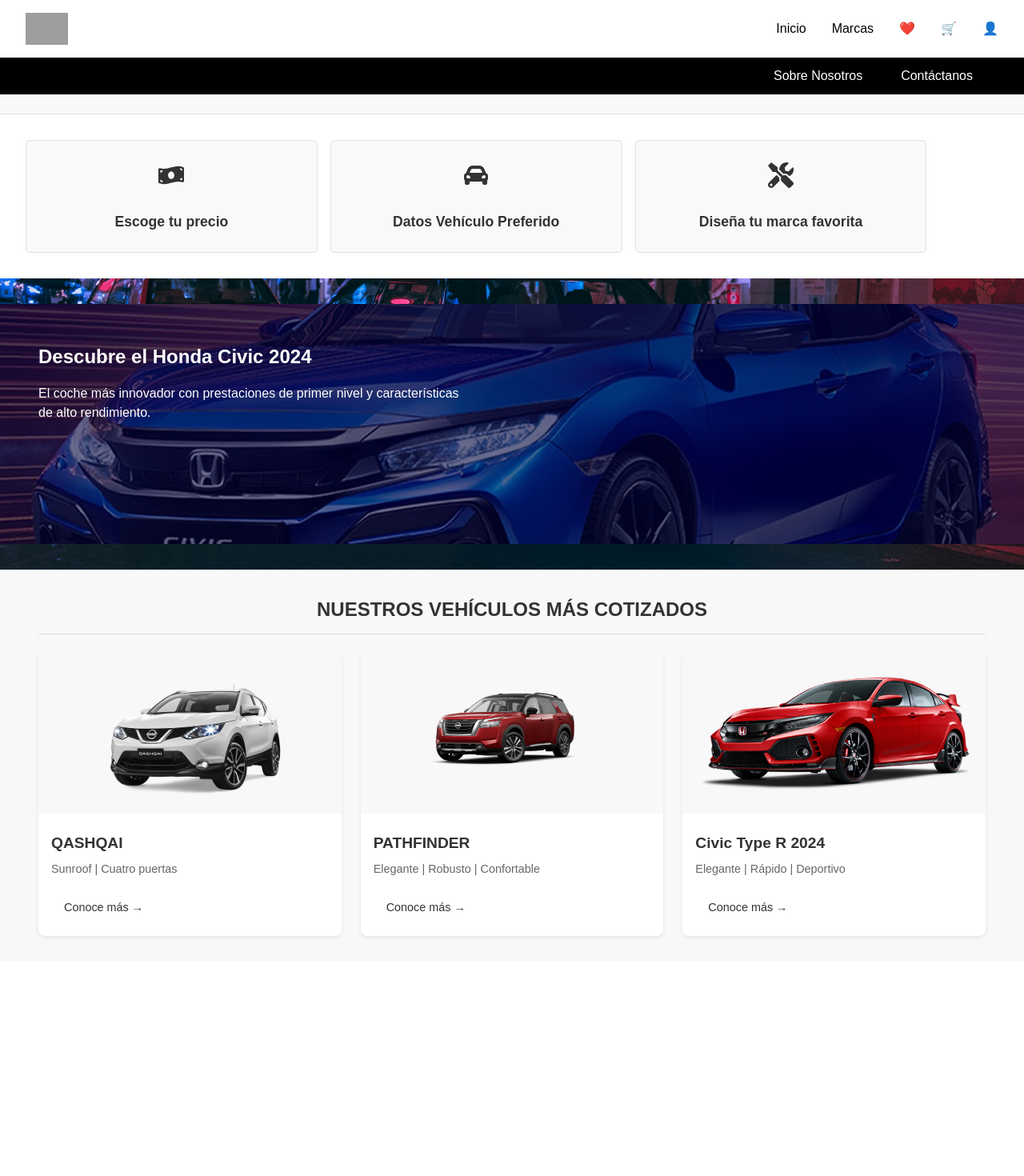
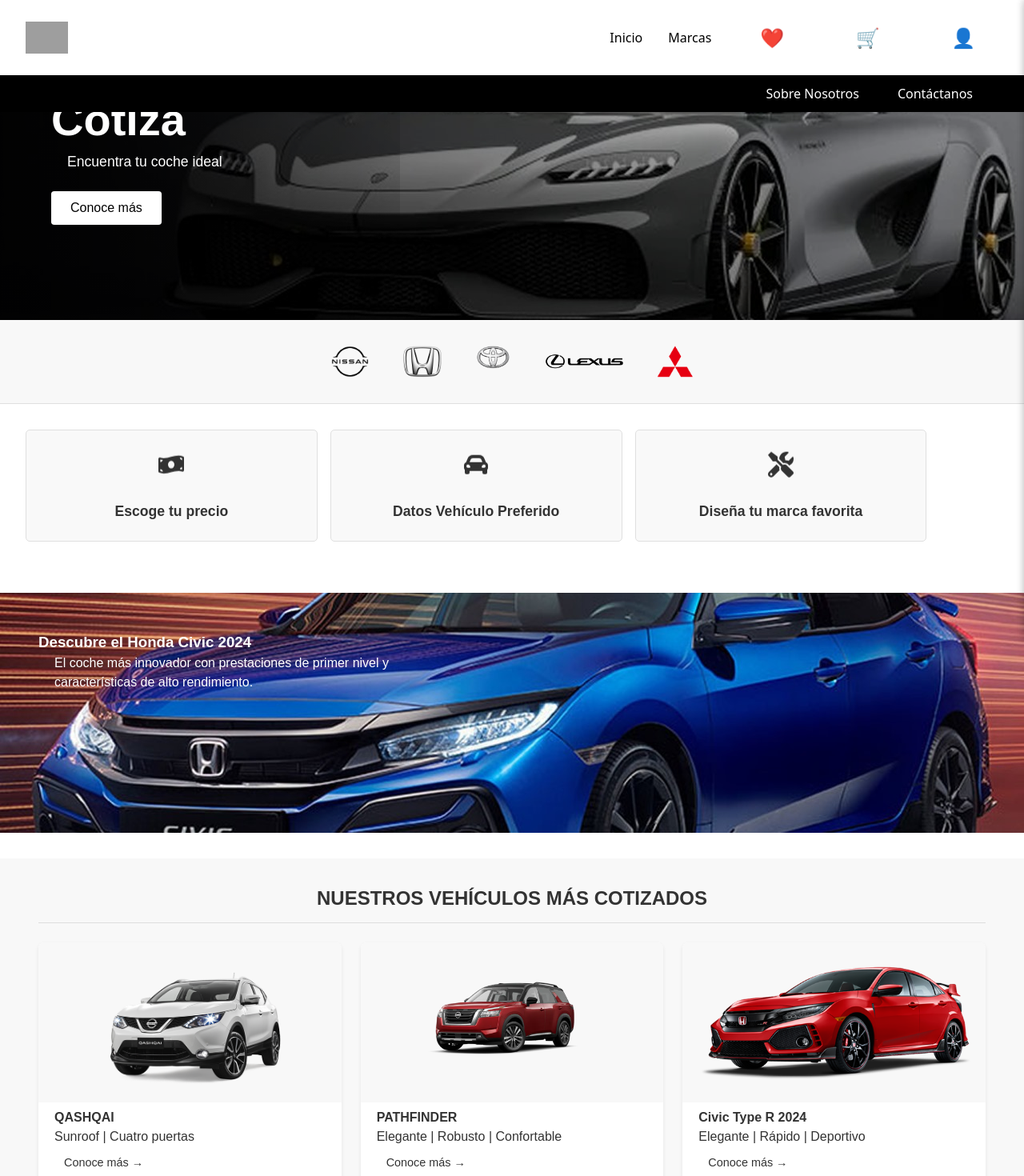
Before and after one commit to FernaandoAriel/TaiexImport, a React (Vite) app in the folder frontend/: page / in a window 1280 px wide. Shown: the top 1470 px of the page at 80% size. Before the commit the page ends 1202 px from the top, so only its background shows below. Built offline with nearby package versions, Linux system fonts and the light colour scheme; grey boxes are pictures that could not be loaded.

Commit message:
Agregar cambios en el home

```diff
--- a/frontend/src/components/navbar/navbarCliente.jsx
+++ b/frontend/src/components/navbar/navbarCliente.jsx
@@ -4,6 +4,9 @@ import { useState, useEffect } from "react";
 export default function Navbar() {
   const [scrolled, setScrolled] = useState(false);
   const [mobileMenuOpen, setMobileMenuOpen] = useState(false);
+  const [profileMenuOpen, setProfileMenuOpen] = useState(false);
+  const [favoritesMenuOpen, setFavoritesMenuOpen] = useState(false);
+  const [cartMenuOpen, setCartMenuOpen] = useState(false);
 
   useEffect(() => {
     const handleScroll = () => {
@@ -52,9 +55,39 @@ export default function Navbar() {
         >
           <NavLink to="/" text="Inicio" />
           <NavLink to="/marcas" text="Marcas" />
-          <Link to="/favoritos" style={{ color: '#000' }}>❤️</Link>
-          <Link to="/carrito" style={{ color: '#000' }}>🛒</Link>
-          <Link to="/perfil" style={{ color: '#000' }}>👤</Link>
+          <button
+            onClick={() => setFavoritesMenuOpen(!favoritesMenuOpen)}
+            style={{
+              background: 'none',
+              border: 'none',
+              cursor: 'pointer',
+              fontSize: '1.5rem'
+            }}
+          >
+            ❤️
+          </button>
+          <button
+            onClick={() => setCartMenuOpen(!cartMenuOpen)}
+            style={{
+              background: 'none',
+              border: 'none',
+              cursor: 'pointer',
+              fontSize: '1.5rem'
+            }}
+          >
+            🛒
+          </button>
+          <button
+            onClick={() => setProfileMenuOpen(!profileMenuOpen)}
+            style={{
+              background: 'none',
+              border: 'none',
+              cursor: 'pointer',
+              fontSize: '1.5rem'
+            }}
+          >
+            👤
+          </button>
         </div>
 
         {/* Botón de menú móvil */}
@@ -120,6 +153,138 @@ export default function Navbar() {
         <MobileNavLink to="/carrito" text="Carrito" onClick={() => setMobileMenuOpen(false)} />
         <MobileNavLink to="/perfil" text="Mi Cuenta" onClick={() => setMobileMenuOpen(false)} />
       </div>
+
+      {/* Menú de perfil deslizable */}
+      <div
+        className="profile-menu"
+        style={{
+          position: 'fixed',
+          top: 0,
+          right: profileMenuOpen ? '0' : '-300px',
+          width: '300px',
+          height: '100vh',
+          backgroundColor: 'white',
+          transition: 'right 0.3s ease',
+          padding: '2rem',
+          boxShadow: '0 0 10px rgba(0,0,0,0.1)',
+          zIndex: 1001,
+        }}
+      >
+        <div style={{ display: 'flex', justifyContent: 'space-between', alignItems: 'center', marginBottom: '2rem' }}>
+          <h2 style={{ margin: 0 }}>Mi Cuenta</h2>
+          <button
+            onClick={() => setProfileMenuOpen(false)}
+            style={{
+              background: 'none',
+              border: 'none',
+              cursor: 'pointer',
+              fontSize: '1.5rem'
+            }}
+          >
+            ✕
+          </button>
+        </div>
+        <div style={{ display: 'flex', flexDirection: 'column', gap: '1rem' }}>
+          <Link
+            to="/login"
+            style={{
+              padding: '1rem',
+              backgroundColor: '#f5f5f5',
+              borderRadius: '5px',
+              textDecoration: 'none',
+              color: '#000',
+              textAlign: 'center',
+              fontWeight: 500,
+            }}
+          >
+            Iniciar Sesión
+          </Link>
+          <Link
+            to="/register"
+            style={{
+              padding: '1rem',
+              backgroundColor: '#000',
+              borderRadius: '5px',
+              textDecoration: 'none',
+              color: '#fff',
+              textAlign: 'center',
+              fontWeight: 500,
+            }}
+          >
+            Registrarse
+          </Link>
+        </div>
+      </div>
+
+      {/* Menú de favoritos deslizable */}
+      <div
+        className="favorites-menu"
+        style={{
+          position: 'fixed',
+          top: 0,
+          right: favoritesMenuOpen ? '0' : '-300px',
+          width: '300px',
+          height: '100vh',
+          backgroundColor: 'white',
+          transition: 'right 0.3s ease',
+          padding: '2rem',
+          boxShadow: '0 0 10px rgba(0,0,0,0.1)',
+          zIndex: 1001,
+        }}
+      >
+        <div style={{ display: 'flex', justifyContent: 'space-between', alignItems: 'center', marginBottom: '2rem' }}>
+          <h2 style={{ margin: 0 }}>Favoritos</h2>
+          <button
+            onClick={() => setFavoritesMenuOpen(false)}
+            style={{
+              background: 'none',
+              border: 'none',
+              cursor: 'pointer',
+              fontSize: '1.5rem'
+            }}
+          >
+            ✕
+          </button>
+        </div>
+        <div style={{ display: 'flex', flexDirection: 'column', gap: '1rem' }}>
+          <p style={{ textAlign: 'center', color: '#666' }}>No hay productos en favoritos</p>
+        </div>
+      </div>
+
+      {/* Menú de carrito deslizable */}
+      <div
+        className="cart-menu"
+        style={{
+          position: 'fixed',
+          top: 0,
+          right: cartMenuOpen ? '0' : '-300px',
+          width: '300px',
+          height: '100vh',
+          backgroundColor: 'white',
+          transition: 'right 0.3s ease',
+          padding: '2rem',
+          boxShadow: '0 0 10px rgba(0,0,0,0.1)',
+          zIndex: 1001,
+        }}
+      >
+        <div style={{ display: 'flex', justifyContent: 'space-between', alignItems: 'center', marginBottom: '2rem' }}>
+          <h2 style={{ margin: 0 }}>Carrito</h2>
+          <button
+            onClick={() => setCartMenuOpen(false)}
+            style={{
+              background: 'none',
+              border: 'none',
+              cursor: 'pointer',
+              fontSize: '1.5rem'
+            }}
+          >
+            ✕
+          </button>
+        </div>
+        <div style={{ display: 'flex', flexDirection: 'column', gap: '1rem' }}>
+          <p style={{ textAlign: 'center', color: '#666' }}>No hay productos en el carrito</p>
+        </div>
+      </div>
     </div>
   );
 }
@@ -175,7 +340,6 @@ function MobileNavLink({ to, text, onClick }) {
     </Link>
   );
 }
-
 // CSS que podrías agregar en tu archivo de estilos
 // @media (max-width: 768px) {
 //   .desktop-menu {
--- a/frontend/src/pages/contactanos.jsx
+++ b/frontend/src/pages/contactanos.jsx
@@ -3,6 +3,7 @@ import './css/contactanos.css';
 
 const Contactanos = () => {
   return (
+   <div className="contactanos-container">
     <div className="contact-form-container">
       <h2 className="form-title">Ingresa tus datos</h2>
       <form>
@@ -30,6 +31,7 @@ const Contactanos = () => {
         </button>
       </form>
     </div>
+    </div>
   );
 };
 
--- a/frontend/src/pages/css/contactanos.css
+++ b/frontend/src/pages/css/contactanos.css
@@ -1,19 +1,20 @@
 /* Estilos generales */
-body {
-    margin: 0;
-    padding: 0;
-    font-family: Arial, sans-serif;
+
+
+.contactanos-container{
+    display: flex;
+    flex-direction: column;
+    align-items: center;
+    justify-content: center;
+    width: 100vw;
+    height: 100vh;
     background-image: url('../img/contacfondo.jpg');
     background-size: cover;
-    background-position: center;
-    display: flex;
-    justify-content: center;
-    align-items: center;
-    height: 100vh;
 }
 
 /* Contenedor del formulario */
 .contact-form-container {
+
     display: flex;
     flex-direction: column;
     align-items: center;
--- a/frontend/src/pages/css/home.css
+++ b/frontend/src/pages/css/home.css
@@ -4,6 +4,25 @@
     max-width: 100%;
     overflow-x: hidden;
     color: #333;
+    animation: smoothAppear 0.8s ease-out;
+}
+
+h4 {
+    margin-left: 20px;
+}
+p{
+    margin-left: 20px;
+}
+
+@keyframes smoothAppear {
+    from {
+        opacity: 0;
+        transform: translateY(10px);
+    }
+    to {
+        opacity: 1;
+        transform: translateY(0);
+    }
 }
 
 /* Hero Section - Carro Gris */
@@ -23,6 +42,18 @@
     height: 200px;
     width: 100%;
     z-index: 1;
+    animation: gentleSlide 0.8s ease-out;
+}
+
+@keyframes gentleSlide {
+    from {
+        opacity: 0;
+        transform: translateX(-30px);
+    }
+    to {
+        opacity: 1;
+        transform: translateX(0);
+    }
 }
 
 .hero-image img {
@@ -31,6 +62,11 @@
     object-fit: cover;
     object-position: center;
     opacity: 0.8;
+    transition: transform 0.4s ease;
+}
+
+.hero-image img:hover {
+    transform: scale(1.03);
 }
 
 .hero-content {
@@ -44,6 +80,18 @@
     align-items: center;
     text-align: center;
     background: linear-gradient(to bottom, rgba(0, 0, 0, 0.7), rgba(0, 0, 0, 0.3));
+    animation: contentReveal 0.8s ease-out;
+}
+
+@keyframes contentReveal {
+    from {
+        opacity: 0;
+        transform: translateY(15px);
+    }
+    to {
+        opacity: 1;
+        transform: translateY(0);
+    }
 }
 
 .hero-content h1 {
@@ -68,6 +116,13 @@
     border-radius: 4px;
     font-weight: 500;
     width: auto;
+    animation: subtlePulse 2s infinite;
+}
+
+@keyframes subtlePulse {
+    0% { transform: scale(1); }
+    50% { transform: scale(1.02); }
+    100% { transform: scale(1); }
 }
 
 /* Brands Section */
@@ -83,6 +138,8 @@
     font-size: 1rem;
     color: #666;
     text-align: center;
+    animation: smoothAppear 0.8s ease-out;
+    width: 100%;
 }
 
 .brand-logos {
@@ -99,6 +156,11 @@
     width: auto;
     max-width: 100px;
     object-fit: contain;
+    transition: transform 0.3s ease;
+}
+
+.brand-logos img:hover {
+    transform: scale(1.1);
 }
 
 /* Services Section */
@@ -117,17 +179,32 @@
     border: 1px solid #e0e0e0;
     border-radius: 5px;
     background-color: #f9f9f9;
+    transition: all 0.3s ease;
+}
+
+.service-item:hover {
+    transform: translateY(-3px);
+    box-shadow: 0 5px 15px rgba(0,0,0,0.1);
 }
 
 .service-icon {
     font-size: 2rem;
     margin-bottom: 1rem;
     color: #333;
+    animation: gentleFloat 3s ease-in-out infinite;
+}
+
+@keyframes gentleFloat {
+    0% { transform: translateY(0); }
+    50% { transform: translateY(-5px); }
+    100% { transform: translateY(0); }
 }
 
 .service-item h3 {
     font-size: 1.1rem;
     color: #333;
+    text-align: center;
+    width: 100%;
 }
 
 /* Promo Section - Carro Azul */
@@ -146,6 +223,18 @@
     height: 200px;
     width: 100%;
     z-index: 1;
+    animation: gentleSlideRight 0.8s ease-out;
+}
+
+@keyframes gentleSlideRight {
+    from {
+        opacity: 0;
+        transform: translateX(30px);
+    }
+    to {
+        opacity: 1;
+        transform: translateX(0);
+    }
 }
 
 .promo-image img {
@@ -153,16 +242,11 @@
     height: 100%;
     object-fit: cover;
     object-position: center;
+    transition: transform 0.4s ease;
 }
 
-.promo-image::after {
-    content: '';
-    position: absolute;
-    top: 0;
-    left: 0;
-    width: 100%;
-    height: 100%;
-    background: linear-gradient(to bottom, rgba(0, 0, 60, 0.7), rgba(0, 0, 60, 0.5));
+.promo-image img:hover {
+    transform: scale(1.03);
 }
 
 .promo-content {
@@ -172,17 +256,7 @@
     width: 100%;
     text-align: center;
     background: rgba(0, 0, 60, 0.7);
-}
-
-.promo-content h3 {
-    font-size: 1.5rem;
-    margin-bottom: 1rem;
-    font-weight: bold;
-}
-
-.promo-content p {
-    font-size: 1rem;
-    line-height: 1.5;
+    animation: smoothAppear 0.8s ease-out;
 }
 
 /* Featured Vehicles Section */
@@ -199,6 +273,7 @@
     color: #333;
     border-bottom: 1px solid #ddd;
     padding-bottom: 0.75rem;
+    animation: smoothAppear 0.8s ease-out;
 }
 
 .vehicle-list {
@@ -213,7 +288,12 @@
     border-radius: 8px;
     overflow: hidden;
     box-shadow: 0 2px 5px rgba(0, 0, 0, 0.08);
-    transition: transform 0.3s;
+    transition: all 0.3s ease;
+}
+
+.vehicle-item:hover {
+    transform: translateY(-3px);
+    box-shadow: 0 5px 15px rgba(0,0,0,0.2);
 }
 
 .vehicle-item img {
@@ -222,18 +302,11 @@
     object-fit: contain;
     background-color: #f8f8f8;
     padding: 1rem;
+    transition: transform 0.4s ease;
 }
 
-.vehicle-item h4 {
-    font-size: 1.2rem;
-    margin: 1rem 1rem 0.5rem;
-    font-weight: bold;
-}
-
-.vehicle-item p {
-    color: #666;
-    margin: 0 1rem 1rem;
-    font-size: 0.9rem;
+.vehicle-item:hover img {
+    transform: scale(1.03);
 }
 
 .vehicle-button {
@@ -245,8 +318,13 @@
     margin: 0 1rem 1rem;
     cursor: pointer;
     text-align: left;
-    transition: color 0.3s;
+    transition: all 0.3s ease;
     font-size: 0.9rem;
+}
+
+.vehicle-button:hover {
+    color: #000;
+    transform: translateX(3px);
 }
 
 /* Media Queries para pantallas más grandes */
--- a/frontend/src/pages/css/sobreNosotros.css
+++ b/frontend/src/pages/css/sobreNosotros.css
@@ -5,10 +5,6 @@
     box-sizing: border-box;
 }
 
-body {
-    font-family: Arial, sans-serif;
-    overflow-x: hidden;
-}
 
 .sobre-nosotros-container {
     position: relative;
--- a/frontend/src/pages/home.jsx
+++ b/frontend/src/pages/home.jsx
@@ -32,7 +32,6 @@ export default function Home() {
 
             {/* Marcas Section */}
             <section className="brands-section">
-                <h3>Marcas</h3>
                 <div className="brand-logos">
                     <img src={NissanLogo} alt="Nissan" />
                     <img src={HondaLogo} alt="Honda" />
```
